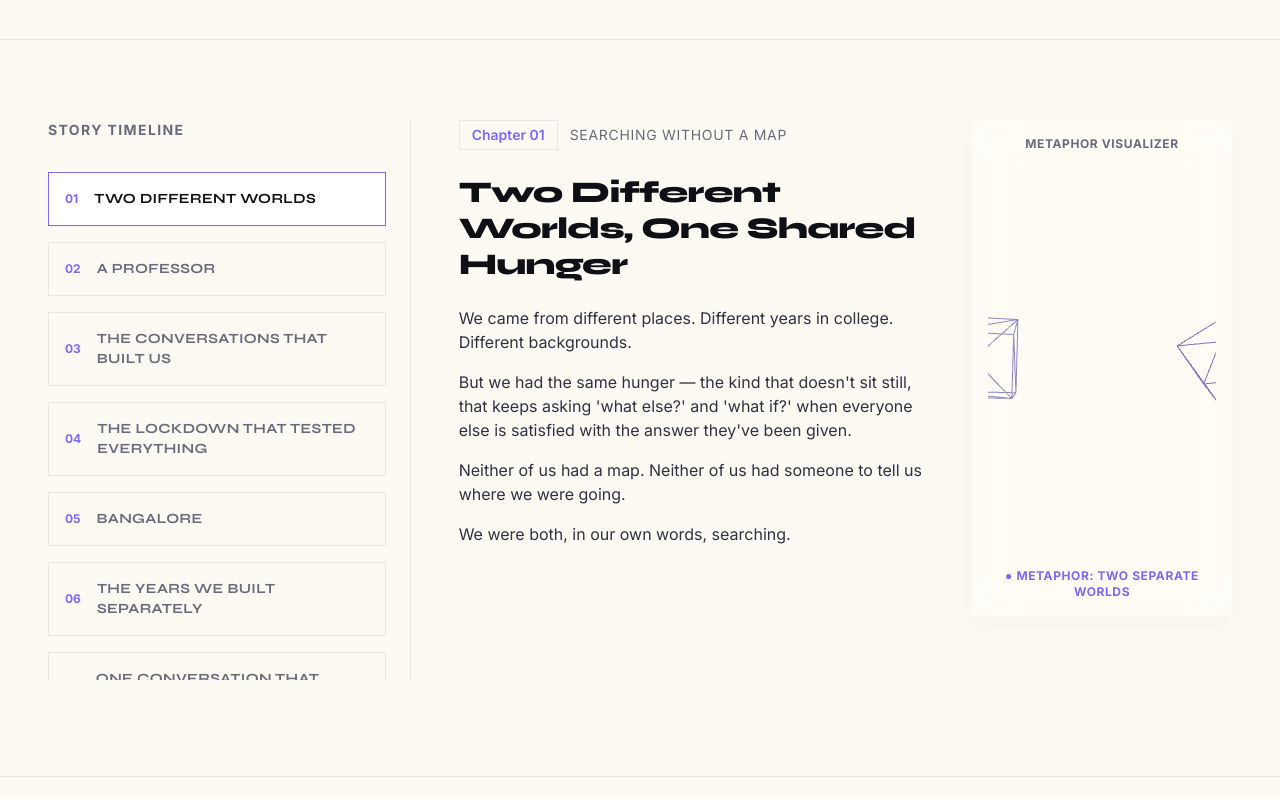
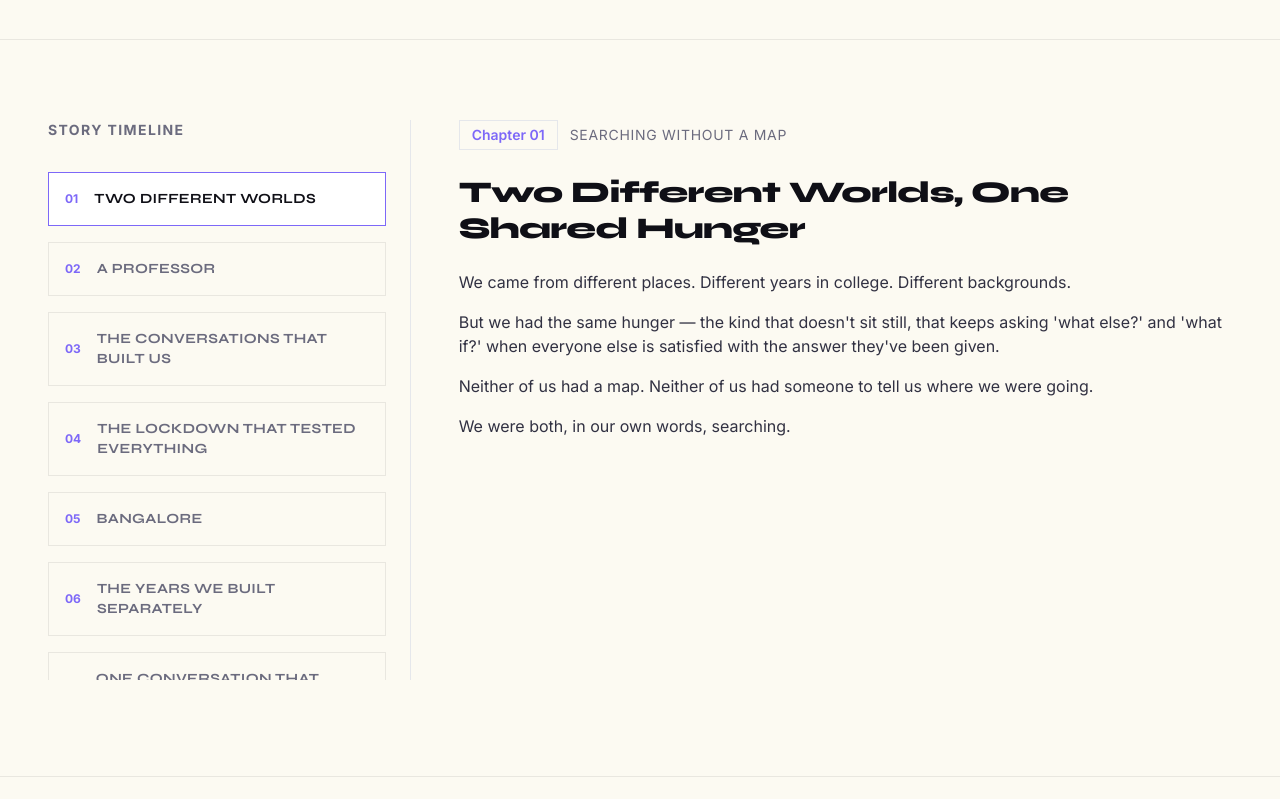
Before and after one commit to Hakkim1/brandedby-website, a Next.js app: page /story in a window 1280 px wide. Shown: the part 801-1600 px from the top of the page. Built offline with nearby package versions, Linux system fonts and the light colour scheme.

Commit message:
style: remove 3d object visualizer from story page

```diff
--- a/app/story/page.js
+++ b/app/story/page.js
@@ -2,11 +2,8 @@
 
 import { useState } from "react";
 import Link from "next/link";
-import dynamic from "next/dynamic";
 import { ArrowRight } from "lucide-react";
 import { ScrambleText } from "@/components/Navbar";
-
-const StoryCanvas = dynamic(() => import("@/components/StoryCanvas"), { ssr: false });
 
 export default function StoryPage() {
   const [activeChapter, setActiveChapter] = useState(0);
@@ -167,7 +164,7 @@
         </div>
 
         {/* Center Side: Active Chapter Text details */}
-        <div className="lg:col-span-5 flex flex-col gap-6">
+        <div className="lg:col-span-8 flex flex-col gap-6">
           <div className="flex items-center gap-3">
             <span className="font-body text-sm font-semibold text-purple bg-purple/10 border border-purple/20 px-3 py-1 rounded-none">
               Chapter {chapters[activeChapter].id}
@@ -192,17 +189,6 @@
               "For every new business that starts with nothing. Just like we did."
             </div>
           )}
-        </div>
-
-        {/* Right Side: Shape Canvas Metaphor */}
-        <div className="lg:col-span-3 flex flex-col items-center justify-center liquid-glass rounded-none p-4 self-start lg:sticky lg:top-28">
-          <span className="font-body text-xs text-muted font-bold tracking-wider uppercase mb-2">
-            Metaphor Visualizer
-          </span>
-          <StoryCanvas activeChapter={activeChapter} />
-          <span className="font-body text-xs text-purple font-bold uppercase tracking-wider text-center mt-2">
-            ● Metaphor: {chapters[activeChapter].metaphor}
-          </span>
         </div>
       </section>
 
```
